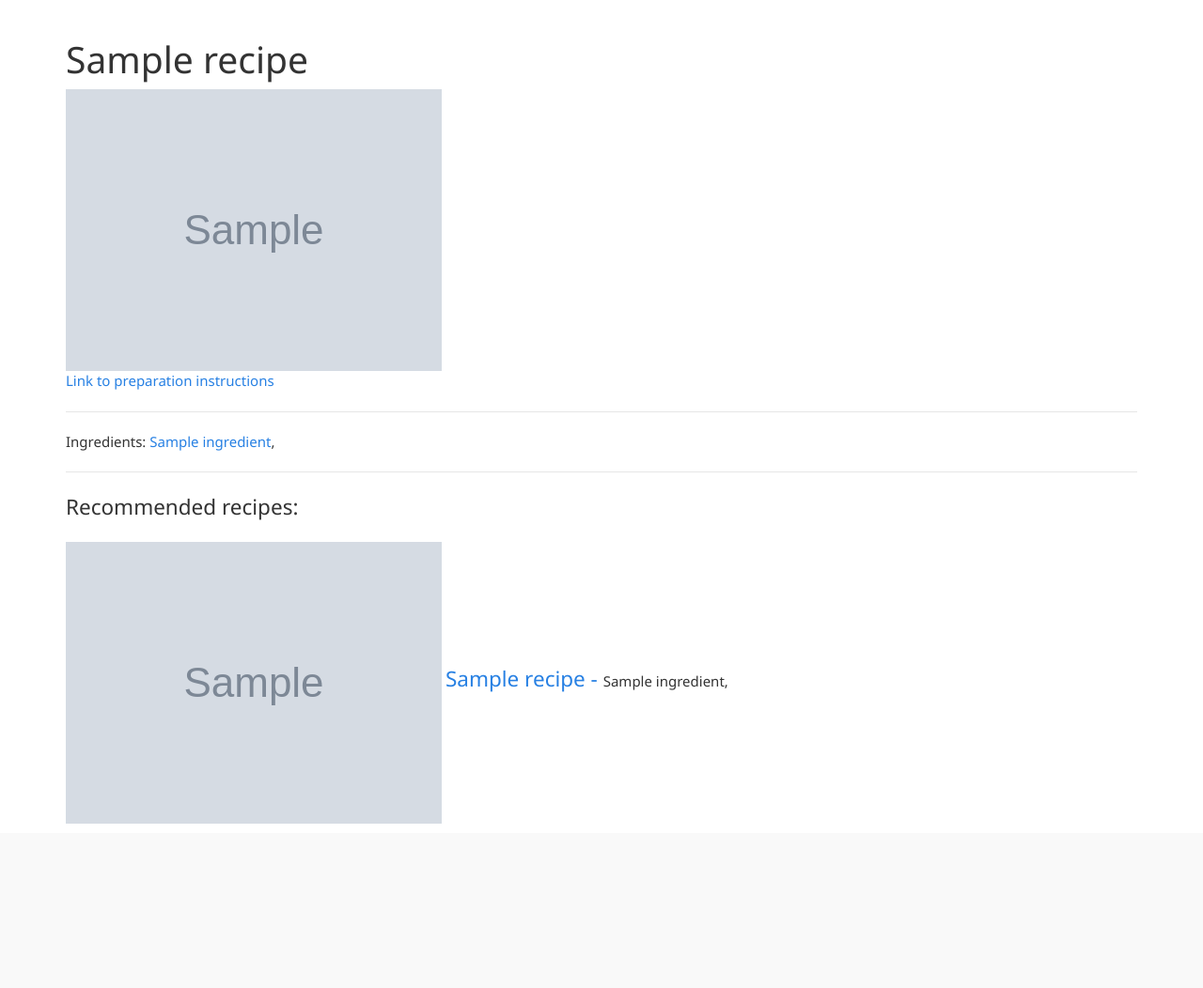
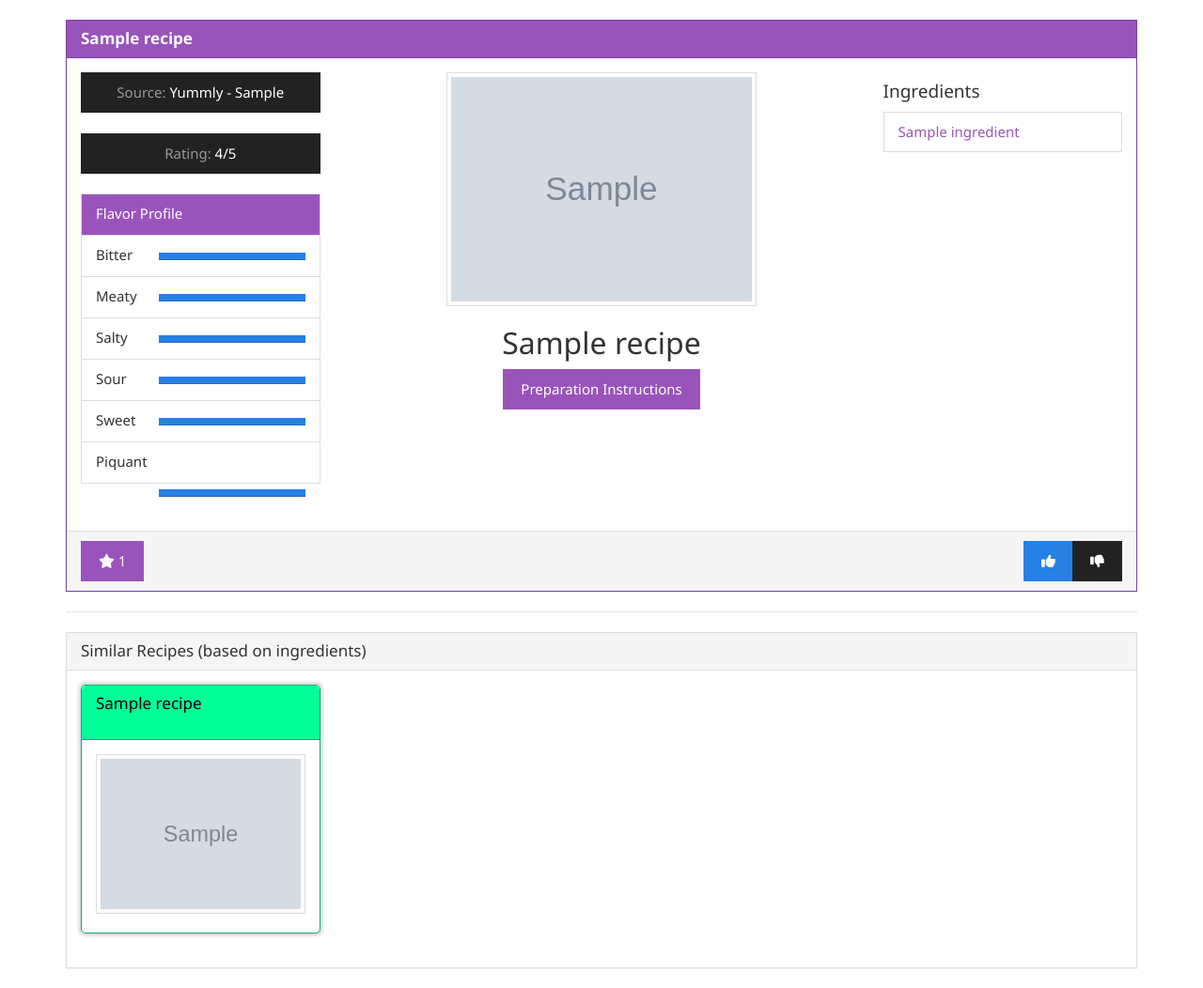
Before and after one commit to GrantKimes/ReciPy-Django-server, a Django app: page /recipes/1 in a window 1280 px wide. Shown: the part 52-1104 px from the top of the page at 94% size. Before the commit the page ends 929 px from the top, so only its background shows below. Run offline with Django 3.2, Linux system fonts and the light colour scheme; a user stored in the database is signed in; tables that the repository leaves empty hold one stand-in row (values such as "Sample post"); grey boxes marked "Sample" are stand-in pictures; some libraries are stand-ins or nearby versions.

Commit message:
Improve recipe detail page

```diff
--- a/main/static/main/css/style.css
+++ b/main/static/main/css/style.css
@@ -28,6 +28,11 @@ div.recipe-card.panel {
     height: 100%;
     width: 100%;
     margin-bottom: 5px; }
+  div.recipe-card.panel.small {
+    height: auto; }
+
+img.img-wide {
+  width: 100%; }
 
 .about-cards .panel {
   min-height: 200px; }
@@ -68,4 +73,17 @@ a.navbar-brand {
   border-radius: 5px;
   border: 1px solid #00B26B; }
 
+.recipe-detail-card .left-column div a, .recipe-detail-card .left-column div button {
+  width: 100%; }
+
+.flavor-percents li {
+  height: 3em; }
+.flavor-percents .progress-label {
+  float: left;
+  margin-right: 1em; }
+.flavor-percents .progress-bar-wrapper {
+  float: right;
+  padding-top: .5em;
+  width: 70%; }
+
 /*# sourceMappingURL=style.css.map */
--- a/main/static/main/css/style.scss
+++ b/main/static/main/css/style.scss
@@ -59,6 +59,14 @@ div.recipe-card.panel {
   //   z-index: 9;
   // }
 
+  &.small {
+    height: auto;
+  }
+
+}
+
+img.img-wide {
+  width: 100%;
 }
 
 .about-cards .panel {
@@ -148,3 +156,44 @@ a.navbar-brand {
   border-radius: 5px;
   border: 1px solid $green-dark;
 }
+
+
+
+.recipe-detail-card {
+  .left-column div {
+    a, button {
+      width: 100%;
+    }
+  }
+}
+
+
+.flavor-percents {
+  li {
+    // padding: 0px;
+    height: 3em;
+  }
+
+  // padding-top: 5px;
+
+  div.progress {
+    // height: 1em;
+    // padding-top: 5px;
+
+    // div.progress-bar {
+    //   padding-top: 5px;
+    // }
+  }
+
+  .progress-label {
+    float: left;
+    margin-right: 1em;
+  }
+
+  .progress-bar-wrapper {
+    float: right;
+    padding-top: .5em;
+    width: 70%;
+  }
+
+}
--- /dev/null
+++ b/main/templates/main/recipe_card_small_template.html
@@ -0,0 +1,15 @@
+{% load myfilters %}
+
+<div class="panel panel-success recipe-card small">
+
+  <a href="{% url 'recipe_detail' recipe.id %}"><span class="div-link"></span></a>
+
+  <div class="panel-heading">
+    <h3 class="panel-title">{{ recipe.name }}</h3>
+  </div>
+
+  <div class="panel-body">
+    <img src="{{ recipe.yummly_image_url }}" class="img-responsive img-thumbnail center-block">
+  </div>
+
+</div>
--- a/main/templates/main/recipe_detail.html
+++ b/main/templates/main/recipe_detail.html
@@ -3,24 +3,119 @@
 {% block content %}
 
 	<div class="container">
+    <div class="panel panel-info recipe-detail-card">
+      <div class="panel-heading">
+        <h3 class="panel-title"><strong>{{ recipe.name }}</strong></h3>
+      </div>
 
-		<h1>{{ recipe.name }}</h1>
-    <img src="{{ recipe.yummly_image_url }}">
+      <div class="panel-body">
+        <div class="row">
 
-    <p><a href="http://www.yummly.co/recipe/{{ recipe.yummly_url }}" target="_blank">Link to preparation instructions</a></p>
+          <div class="col-md-3 left-column">
+            <div>
+              {% if recipe.is_yummly_recipe %}
+                <a class="btn btn-default" href="http://www.yummly.co/" target="_blank">
+                  <span class="text-muted">Source:</span> Yummly - {{ recipe.yummly_source }}
+                </a>
+              {% endif %}
+            </div>
+            <br>
+            <div>
+              <button type="button" class="btn btn-default"><span class="text-muted">Rating:</span> {{ recipe.yummly_rating }}/5</button>
+            </div>
+            <br>
+
+            <ul class="list-group flavor-percents">
+              <li class="list-group-item list-group-item-info">Flavor Profile</li>
+              {% for flavor, percent in flavor_percent.items %}
+                <li class="list-group-item list-group-item-default">
+                  <p class="progress-label">{{ flavor|capfirst }}</p>
+                  <div class="progress-bar-wrapper">
+                    <div class="progress">
+                      <div class="progress-bar" style="width: {{ percent }}%;"></div>
+                    </div>
+                  </div>
+                </li>
+              {% endfor %}
+            </ul>
+
+          </div>
 
 
-    <hr>
-    <p>Ingredients:
-      {% for ingredient in recipe.ingredients.all %}
-        <span><a href="{% url 'ingredient_detail' ingredient.id %}">{{ ingredient.name }}</a>, </span>
-      {% endfor %}
-    </p>
+          <div class="col-md-6">
+            <div class="col-md-8 col-md-offset-2">
+              <img src="{{ recipe.yummly_image_url }}" class="img-responsive img-wide img-thumbnail">
+            </div>
+            <div class="col-md-12 text-center">
+              <h2>{{ recipe.name }}</h2>
+              <a class="btn btn-info" href="http://www.yummly.co/recipe/{{ recipe.yummly_url }}" target="_blank">Preparation Instructions</a>
+            </div>
+          </div>
+
+          <div class="col-md-3">
+            <h4>Ingredients</h4>
+            <ul class="list-group">
+              {% for ingredient in recipe.ingredients.all %}
+                <a class="list-group-item list-group-item-default" href="{% url 'ingredient_detail' ingredient.id %}"><span class="text-info">{{ ingredient.name }}</span></a>
+              {% endfor %}
+            </ul>
+          </div>
+
+        </div>
+      </div>
 
 
+
+      <div class="panel-footer">
+        <div class="likeDislikeSaveButtons">
+          <div class="btn-group btn-group" role="group">
+            {% if recipe in saved_recipes %}
+              <button type="button" class="btn btn-info save" data-recipe-id="{{ recipe.id }}" data-num-saves="{{ recipe.num_saves}}">
+                <i class="fa fa-star"></i> <span>{{ recipe.num_saves }}</span>
+              </button>
+            {% else  %}
+              <button type="button" class="btn btn-default save" data-recipe-id="{{ recipe.id }}" data-num-saves="{{ recipe.num_saves }}">
+                <i class="fa fa-star"></i> <span>{{ recipe.num_saves }}</span>
+              </button>
+            {% endif %}
+          </div>
+          <div class="btn-group btn-group pull-right" role="group">
+            {% if recipe in liked_recipes %}
+              <button type="button" class="btn btn-primary like" data-recipe-id="{{ recipe.id }}"><i class="fa fa-thumbs-up"></i></button>
+              <button type="button" class="btn btn-default dislike" data-recipe-id="{{ recipe.id }}"><i class="fa fa-thumbs-down"></i></button>
+            {% elif recipe in disliked_recipes %}
+              <button type="button" class="btn btn-default like" data-recipe-id="{{ recipe.id }}"><i class="fa fa-thumbs-up"></i></button>
+              <button type="button" class="btn btn-danger dislike" data-recipe-id="{{ recipe.id }}"><i class="fa fa-thumbs-down"></i></button>
+            {% else %}
+              <button type="button" class="btn btn-default like" data-recipe-id="{{ recipe.id }}"><i class="fa fa-thumbs-up"></i></button>
+              <button type="button" class="btn btn-default dislike" data-recipe-id="{{ recipe.id }}"><i class="fa fa-thumbs-down"></i></button>
+            {% endif %}
+          </div>
+        </div>
+      </div>
+
+    </div>
+
     <hr>
+
+    <div class="panel panel-default">
+      <div class="panel-heading">
+        <h3 class="panel-title">Similar Recipes (based on ingredients)</h3>
+      </div>
+      <div class="panel-body">
+        <div class="row">
+          {% for recipe in recipe.related_recipes.all|slice:':4' %}
+            <div class="col-md-3 col-sm-4 col-xs-6">
+              {% include 'main/recipe_card_small_template.html' %}
+            </div>
+          {% endfor %}
+        </div>
+      </div>
+    </div>
+
+    <!--
     <p class="lead">Recommended recipes: </p>
-    {% for rec_recipe in recipe.related_recipes.all %}
+    {% for rec_recipe in recipe.related_recipes.all|slice:':4' %}
       <p>
       <a href="{% url 'recipe_detail' rec_recipe.id %}">
       <img src="{{ rec_recipe.yummly_image_url }}">
@@ -31,6 +126,8 @@
       {% endfor %}
       </p>
     {% endfor %}
+    -->
+
 
 	</div>
 
--- a/main/views/recipes.py
+++ b/main/views/recipes.py
@@ -82,6 +82,23 @@ class RecipeDetail(DetailView):
 	template_name = 'main/recipe_detail.html'
 	context_object_name = 'recipe'
 
+	def get_context_data(self, **kwargs):
+		context = super(RecipeDetail, self).get_context_data(**kwargs)
+		recipe = self.get_object()
+		context['flavor_percent'] = {
+			'bitter': int(recipe.bitter * 100),
+			'meaty': int(recipe.meaty * 100),
+			'salty': int(recipe.salty * 100),
+			'sour': int(recipe.sour * 100),
+			'sweet': int(recipe.sweet * 100),
+			'piquant': int(recipe.piquant * 100),
+		}
+		context['saved_recipes'] = self.request.user.profile.saved_recipes.all()
+		context['liked_recipes'] = self.request.user.profile.liked_recipes.all()
+		context['disliked_recipes'] = self.request.user.profile.disliked_recipes.all()
+		return context
+
+
 
 @login_required
 def create_recipe(request):
```
Also changed, not shown: 1 other file.
